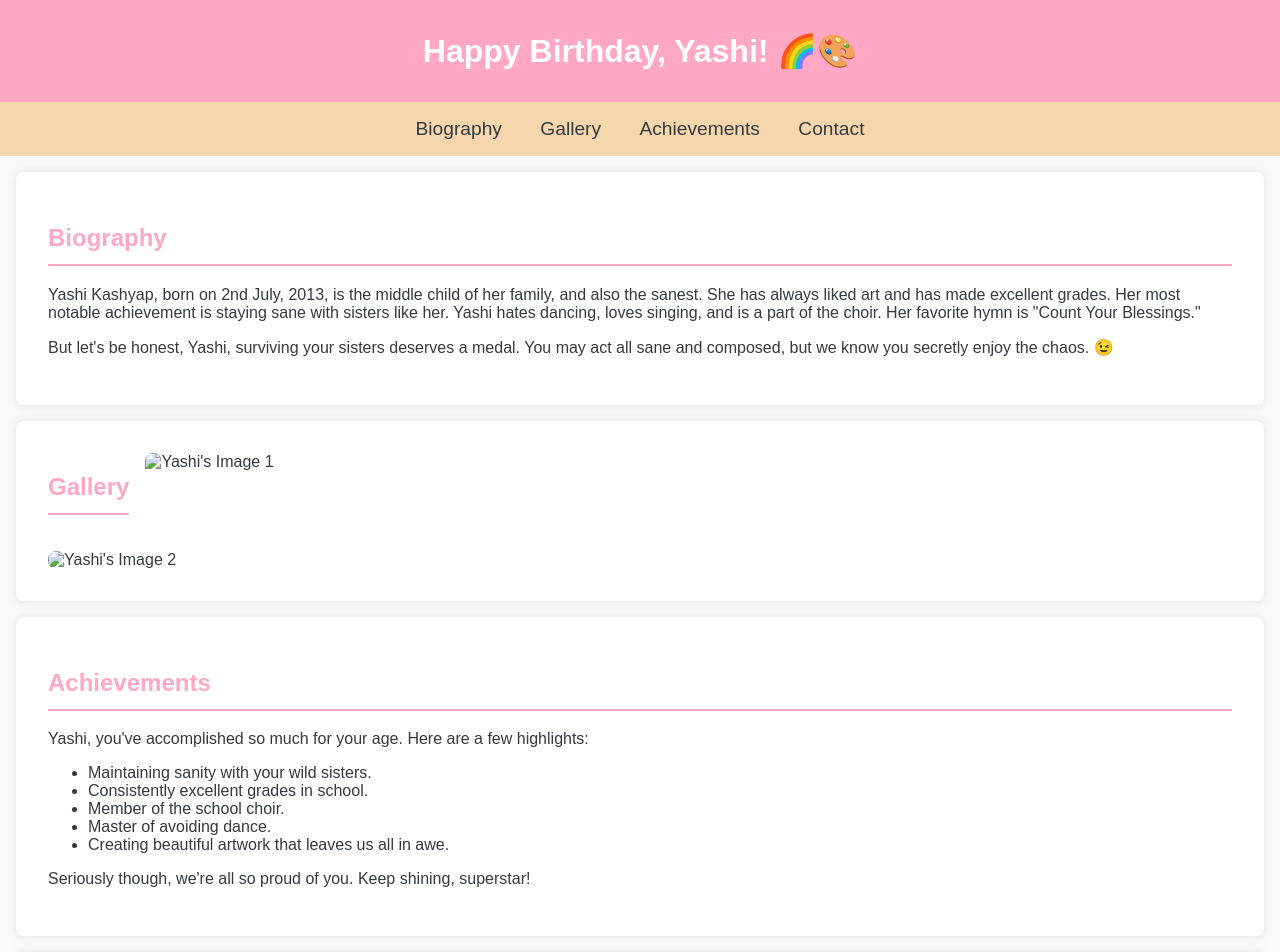
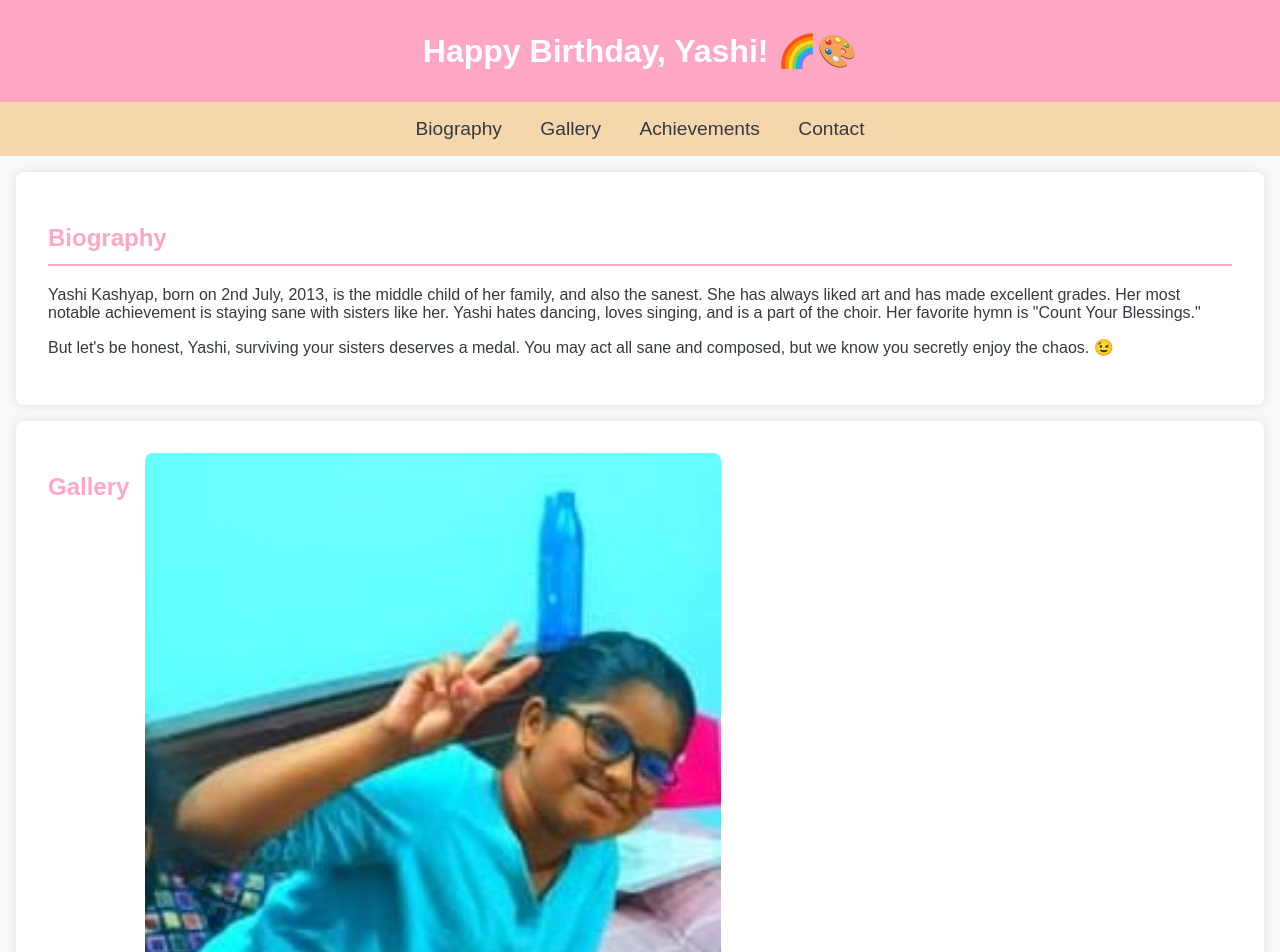
Before and after one commit to YashikaMishra289/happy-birthday-yashi, a plain HTML site: page index.html in a window 1280 px wide. Shown: the top 952 px of the page. Drawn offline with Linux system fonts and the light colour scheme.

Commit message:
Update index.html

```diff
--- a/index.html
+++ b/index.html
@@ -108,8 +108,8 @@
     </section>
     <section id="gallery" class="gallery">
         <h2>Gallery</h2>
-        <img src="image1.jpg" alt="Yashi's Image 1">
-        <img src="image2.jpg" alt="Yashi's Image 2">
+        <img src="Img.jpg" alt="Yashi's Image 1">
+        <img src="Img2.jpg" alt="Yashi's Image 2">
     </section>
     <section id="achievements">
         <h2>Achievements</h2>
@@ -117,7 +117,7 @@
         <ul>
             <li>Maintaining sanity with your wild sisters.</li>
             <li>Consistently excellent grades in school.</li>
-            <li>Member of the school choir.</li>
+            <li>Ex-Member of the school choir.</li>
             <li>Master of avoiding dance.</li>
             <li>Creating beautiful artwork that leaves us all in awe.</li>
         </ul>
```
